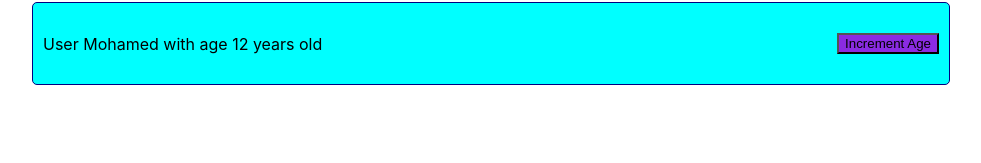
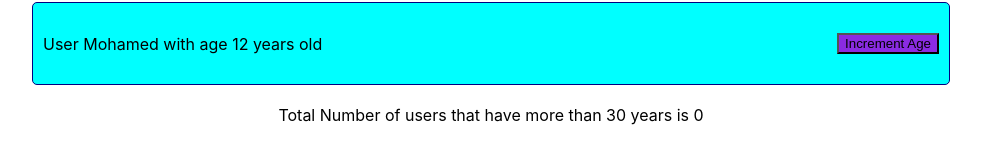
Before and after one commit to mustafa-rostom/react-demo, a React (Create React App) app: page / in a window 1280 px wide. Shown: the part 349-512 px from the top of the page, without its empty margins (149-1130 px from the left). Built offline with nearby package versions, Linux system fonts and the light colour scheme.

Commit message:
add useCallback hook

```diff
--- a/src/components/User.jsx
+++ b/src/components/User.jsx
@@ -1,4 +1,5 @@
 // import { useEffect } from 'react'
+import { useCallback } from 'react'
 import propTypes from 'prop-types'
 // import '../styles/User.css'
 import classes from '../styles/User.module.css'
@@ -16,10 +17,10 @@ const User=(props)=>{
     // },[])
     // console.log('RENDER');
 
-    const handleClick=(e)=>{
+    const handleClick=useCallback((e)=>{
         console.log(e);
         onIncrement(id);
-    };
+    },[id,onIncrement])
     return (
     <div className={classes.user}>
         <div>
--- a/src/components/Users.jsx
+++ b/src/components/Users.jsx
@@ -1,11 +1,12 @@
 import React from 'react';
 import User from './User'
-import { useState } from 'react';
+import { useState,useMemo } from 'react';
 import { v4 as uuid } from "uuid";
 import AddNewUser from "./AddNewUser";
 
 
 const Users = () => {
+    console
     const [users,setUsers] = useState([
     {
         id: uuid(),
@@ -40,6 +41,8 @@ const Users = () => {
     const addUser=(user)=>{
         setUsers(currentUsers=> ([...currentUsers,{...user,age:+user.age,id:uuid()}]))
     }
+
+    const usersAboveThirty = users.filter(user=>user.age>30).length
     return (
     <>
     <AddNewUser addUser={addUser} />
@@ -48,6 +51,7 @@ const Users = () => {
             <User key={user.id} {...user} onIncrement={incrementUserAge} />
         ))}
         </div>
+        <div>Total Number of users that have more than 30 years is {usersAboveThirty}</div>
     </>
     );
 };
```
Also changed, not shown: 1 other file (tests, documents, lock files or other folders).
